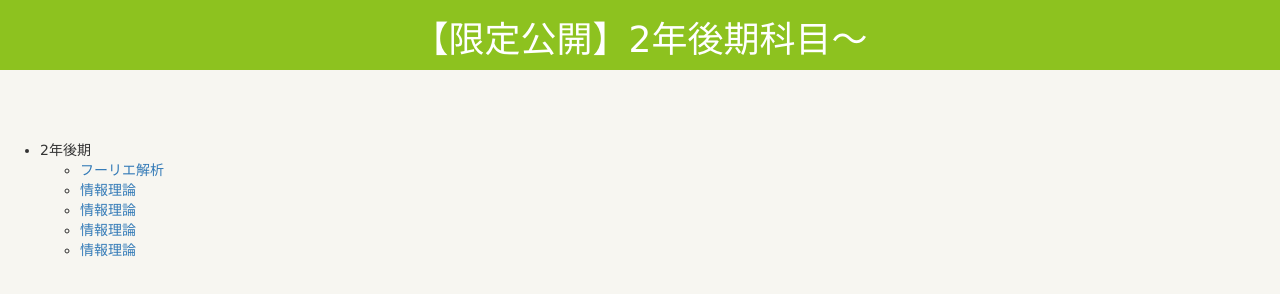
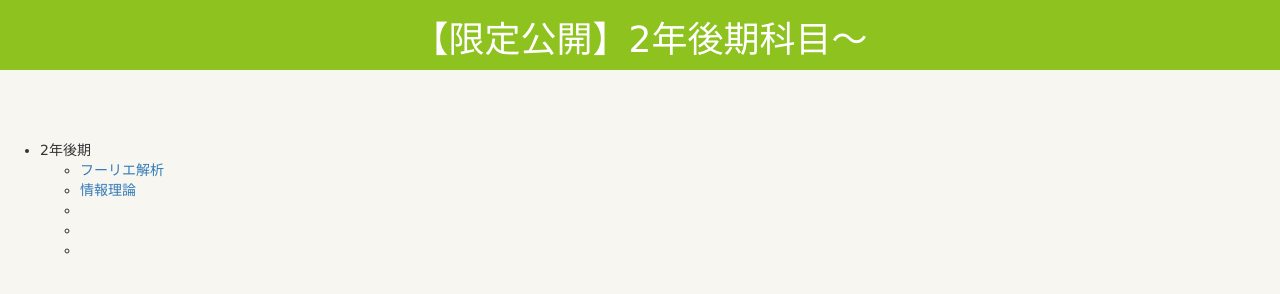
Before and after one commit to jackdawson0410/sample31, a plain HTML site: page userpassword.html in a window 1280 px wide. Drawn offline with Linux system fonts and the light colour scheme.

Commit message:
Update userpassword.html

```diff
--- a/userpassword.html
+++ b/userpassword.html
@@ -33,10 +33,10 @@
 	<li>2年後期</li>
 	<ul>
 		<li><a href = "https://jackdawson0410.github.io/sample32/">フーリエ解析</a></li>
-		<li><a href = "">情報理論</a></li>
-		<li><a href = "">情報理論</a></li>
-		<li><a href = "">情報理論</a></li>
-		<li><a href = "">情報理論</a></li>
+		<li><a href = "https://jackdawson0410.github.io/sample33/">情報理論</a></li>
+		<li><a href = ""></a></li>
+		<li><a href = ""></a></li>
+		<li><a href = ""></a></li>
 	<ul>
 </ul>
 
```
